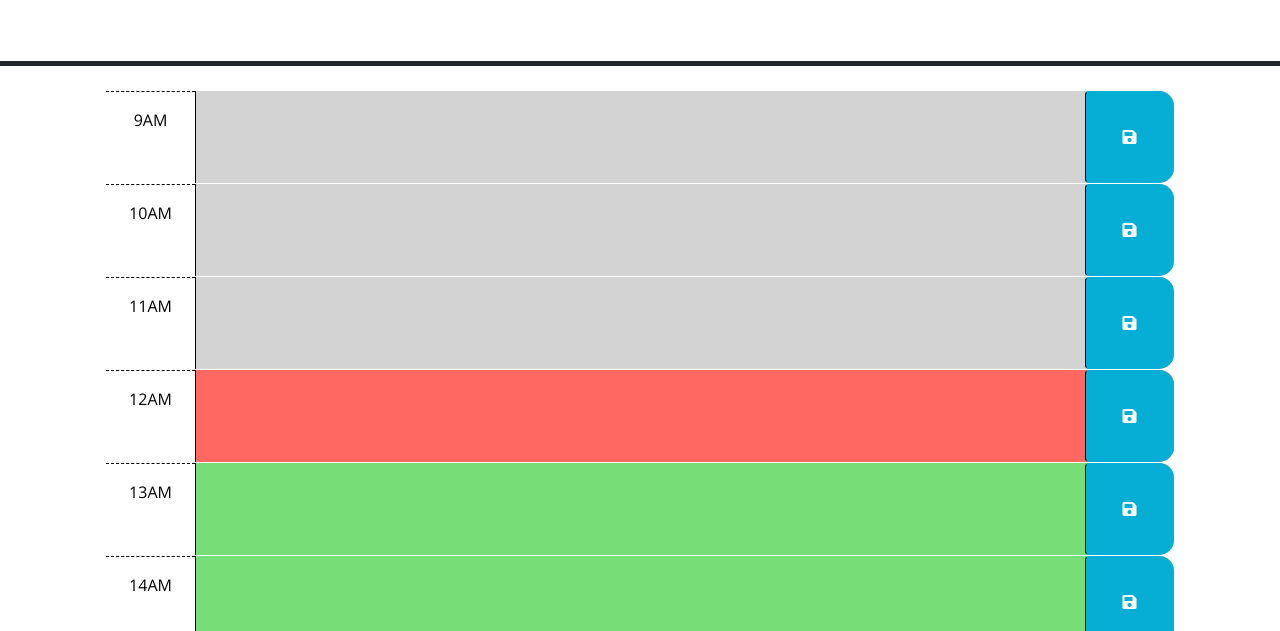
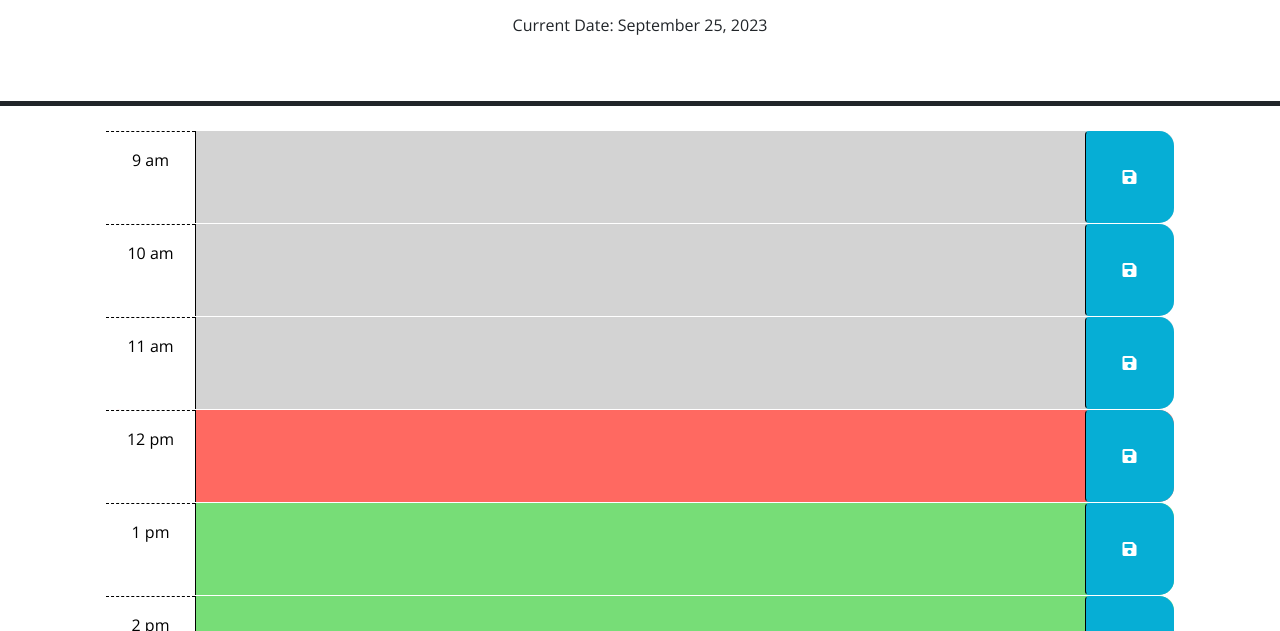
Before and after one commit to loganlosee/week5WorkDayScheduler, a plain HTML site: page Develop/index.html in a window 1280 px wide. Shown: the part 166-797 px from the top of the page. Drawn offline with nearby package versions, Linux system fonts and the light colour scheme.

Commit message:
finished java, relabeling hours to a diff format, then added date in header, and fixed save function to match retrive saved function '

```diff
--- a/Develop/index.html
+++ b/Develop/index.html
@@ -26,10 +26,11 @@
     <header class="p-5 mb-4 border-5 border-bottom border-dark text-center">
       <h1 class="display-3">Work Day Scheduler</h1>
       <p class="lead">A simple calendar app for scheduling your work day</p>
+      <div id="current-date"></div>
       <p id="currentDay" class="lead"></p>
     </header>
     <div class="container-lg px-5">
-
+      <!-- I opted to use a JS loop to create timeblocks, for more readable code -->
     <script src="https://code.jquery.com/jquery-3.4.1.min.js"></script>
     <script
       src="https://cdn.jsdelivr.net/npm/dayjs@1.11.3/dayjs.min.js"
--- a/Develop/script.js
+++ b/Develop/script.js
@@ -1,10 +1,19 @@
 $(document).ready(function () {
 
-     // Get the current hour using dayjs
-    var currentHour = 12 //dayjs().hour();
+  var currentDate = dayjs().format("MMMM D, YYYY");
+
+  // Get the current hour using dayjs or write one in for testing
+  var currentHour = 12; //dayjs().hour();
 
     // Select the time block container by class
   var timeBlockContainer = document.querySelector(".container-lg.px-5");
+
+  // Display the formatted date in the header
+  $("#current-date").text("Current Date: " + currentDate);
+
+  var hourLabels = [
+    "9 am", "10 am", "11 am", "12 pm", "1 pm", "2 pm", "3 pm", "4 pm", "5 pm"
+  ];
 
   // Loop from 9 AM (hour 9) to 5 PM (hour 17)
   for (var hour = 9; hour <= 17; hour++) {
@@ -22,9 +31,9 @@ $(document).ready(function () {
       timeBlock.className += " future";
     }
 
-      // Create the HTML structure for the time block (copied from starter code)
+    // Create the HTML structure for the time block (copied from starter code and edited to loop throw hour labels var)
     timeBlock.innerHTML = `
-        <div class="col-2 col-md-1 hour text-center py-3">${hour}AM</div>
+      <div class="col-2 col-md-1 hour text-center py-3">${hourLabels[hour - 9]}</div>
       <textarea class="col-8 col-md-10 description" rows="3"></textarea>
       <button class="btn saveBtn col-2 col-md-1" aria-label="save">
         <i class="fas fa-save" aria-hidden="true"></i>
@@ -33,7 +42,15 @@ $(document).ready(function () {
 
     // Append the time block to the container
     timeBlockContainer.appendChild(timeBlock);
+
+    // Retrieve saved input from localStorage and set textarea value
+    var savedInput = localStorage.getItem("hour-" + hour); // Use the correct key format
+    if (savedInput !== null) {
+      // Set the value of the corresponding textarea
+      timeBlock.querySelector("textarea").value = savedInput;
     }
+  }
+
   // Add a click listener to all save buttons
   $(".saveBtn").on("click", function () {
     // Get the hour of the parent time-block
@@ -48,13 +65,3 @@ $(document).ready(function () {
     localStorage.setItem(timeBlockHour, input);
   });
 });
-
-
-
-  // TODO: Add code to get any user input that was saved in localStorage and set
-  // the values of the corresponding textarea elements. HINT: How can the id
-  // attribute of each time-block be used to do this?
-
-
-
-  // TODO: Add code to display the current date in the header of the page.
```
Also changed, not shown: 1 other file. Lines whose indentation alone changed are shown as unchanged.
